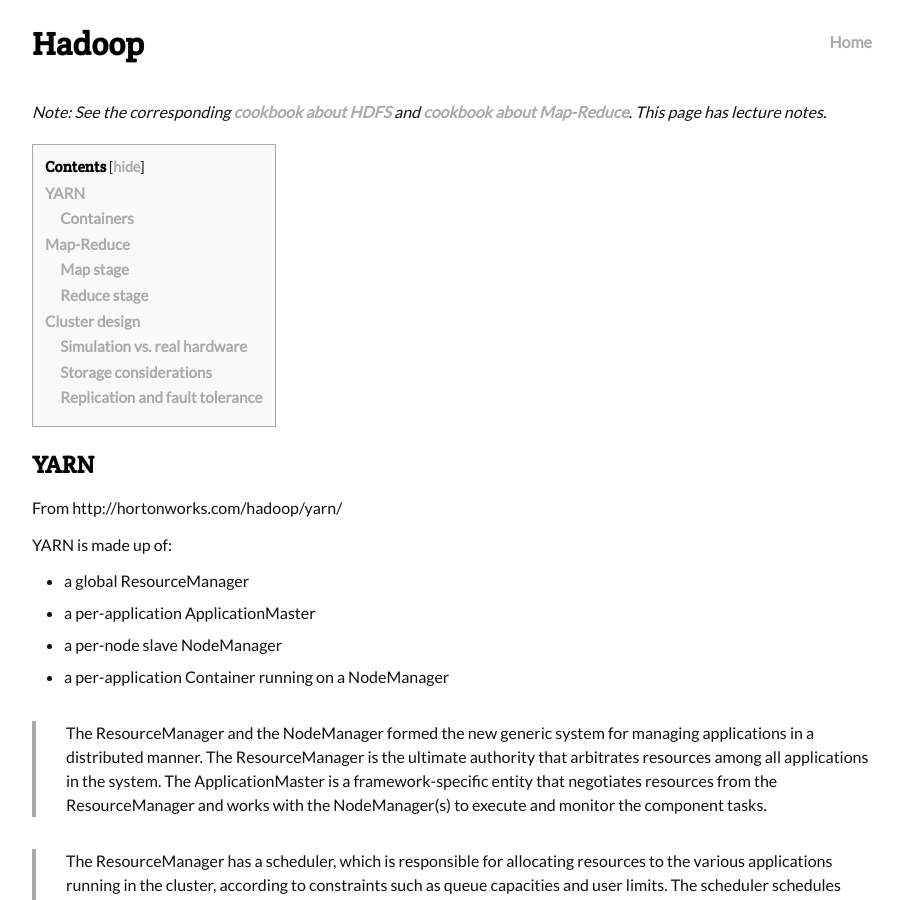
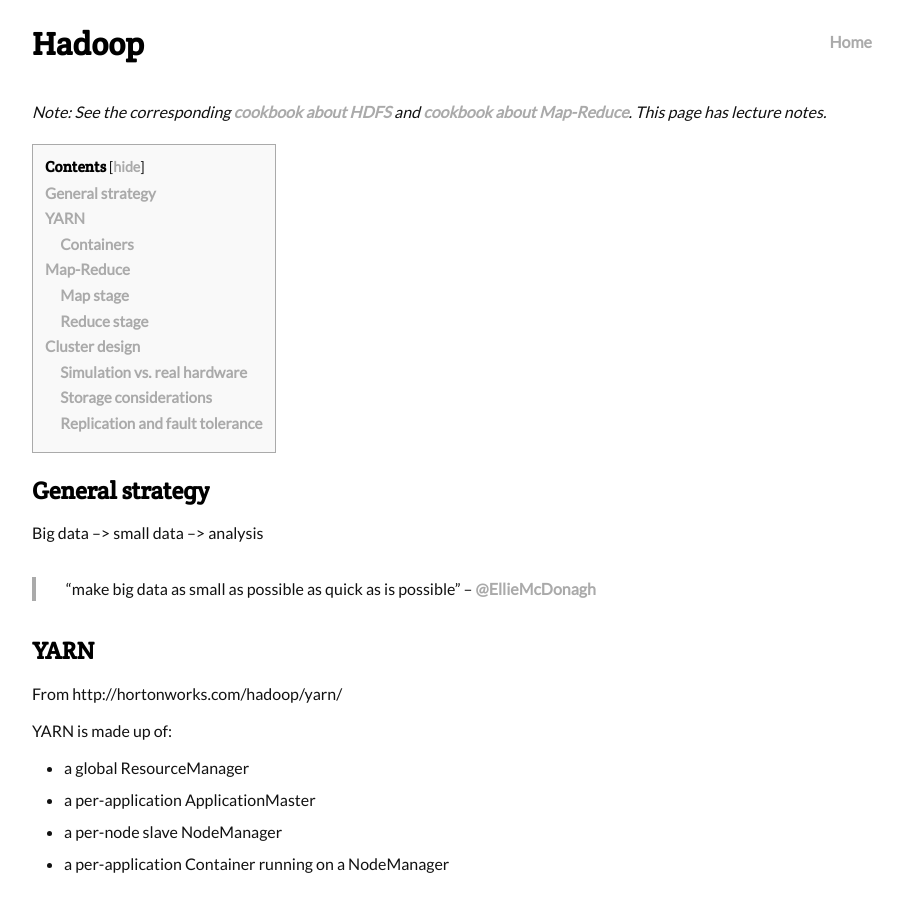
Before and after one commit to joshuaeckroth/cinf401-website, a Jekyll site: the page built from notes/hadoop.markdown, in a window 1280 px wide and 900 px high. Shown: the whole window, without its empty margins (183-1086 px from the left). Built offline with Jekyll 4.4.1, drawn with Linux system fonts in a browser that asks for light colours; Markdown is read by kramdown in place of the engine named in the settings.

Commit message:
More small notes.

```diff
--- a/notes/hadoop.markdown
+++ b/notes/hadoop.markdown
@@ -6,6 +6,12 @@
 # Hadoop
 
 *Note: See the corresponding [cookbook about HDFS](/cookbook/hdfs.html) and [cookbook about Map-Reduce](/cookbook/map-reduce.html). This page has lecture notes.*
+
+## General strategy
+
+Big data --> small data --> analysis
+
+> "make big data as small as possible as quick as is possible" -- [@EllieMcDonagh](https://twitter.com/EllieMcDonagh/status/469184554549248000)
 
 ## YARN
 
--- a/notes/statistics.markdown
+++ b/notes/statistics.markdown
@@ -456,3 +456,9 @@
 It seems so. `prop 1` (Jane's performance) is 60%, `prop 2` (Frank's performance) is 78.4%, so Frank is better, and significantly so since p<0.01.
 
 You can use any number of values in `x` and `n` (as long as they have the same length) to compare multiple proportions simultaneously.
+
+## Worries about multiple hypothesis testing
+
+If you do enough variations of similar tests, you're bound to hit that 5% or 1% (p<0.05, p<0.01) where "significance" happens by chance. That's what the p-value means.
+
+![xkcd hypothesis testing](http://imgs.xkcd.com/comics/significant.png)
```
